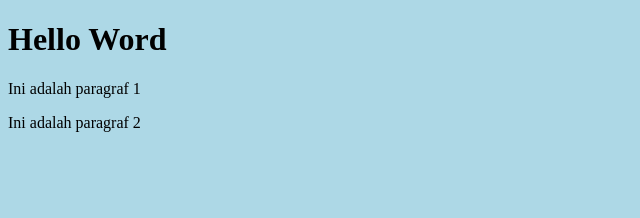
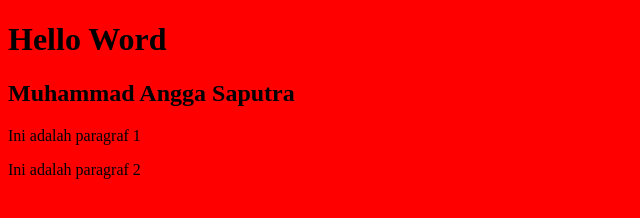
Before and after one commit to MuhammadAnggaSaputra/coba_ITW, a plain HTML site: page index.html in a window 1280 px wide. Shown: the whole page, without its empty margins (0-640 px from the left). Drawn offline with Linux system fonts and the light colour scheme.

Commit message:
menambhakan paragaraf H2 di HTML

```diff
--- a/index.html
+++ b/index.html
@@ -6,6 +6,7 @@
 </head>
 <body>
     <h1>Hello Word</h1>
+    <h2>Muhammad Angga Saputra</h2>
     <p>Ini adalah paragraf 1</p>
     <p>Ini adalah paragraf 2</p>
 
--- a/style.css
+++ b/style.css
@@ -1,3 +1,3 @@
 body {
-    background-color: lightblue;
+    background-color: red;
 }
```
